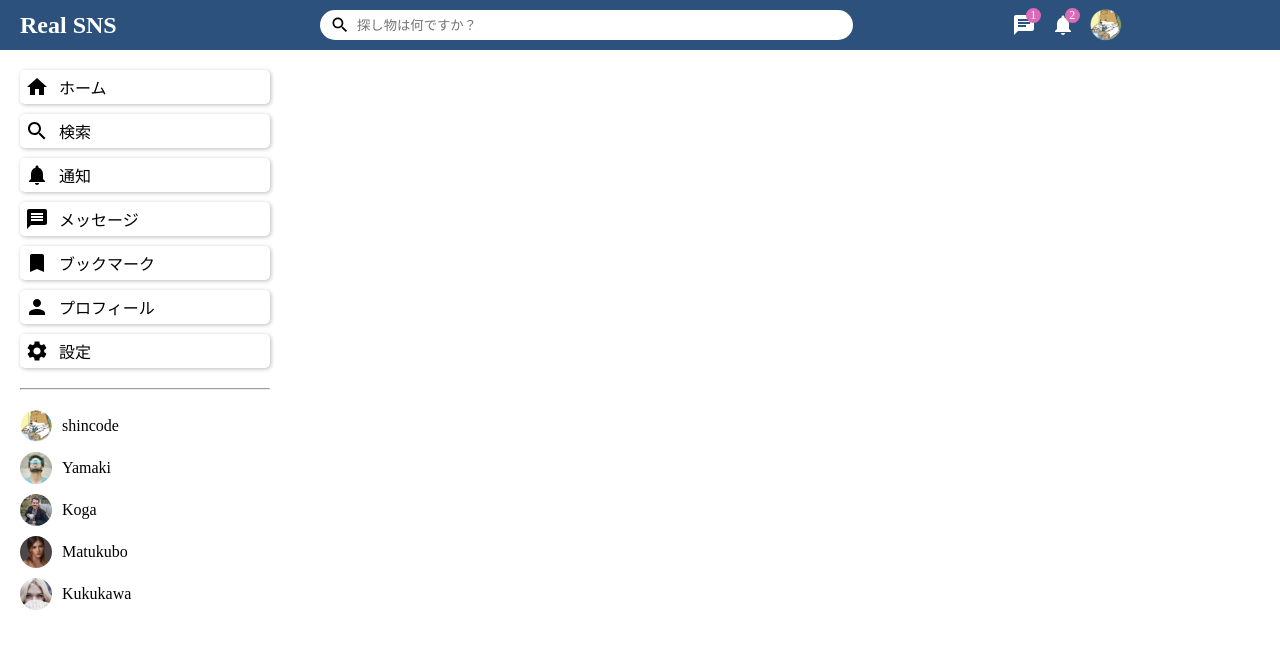
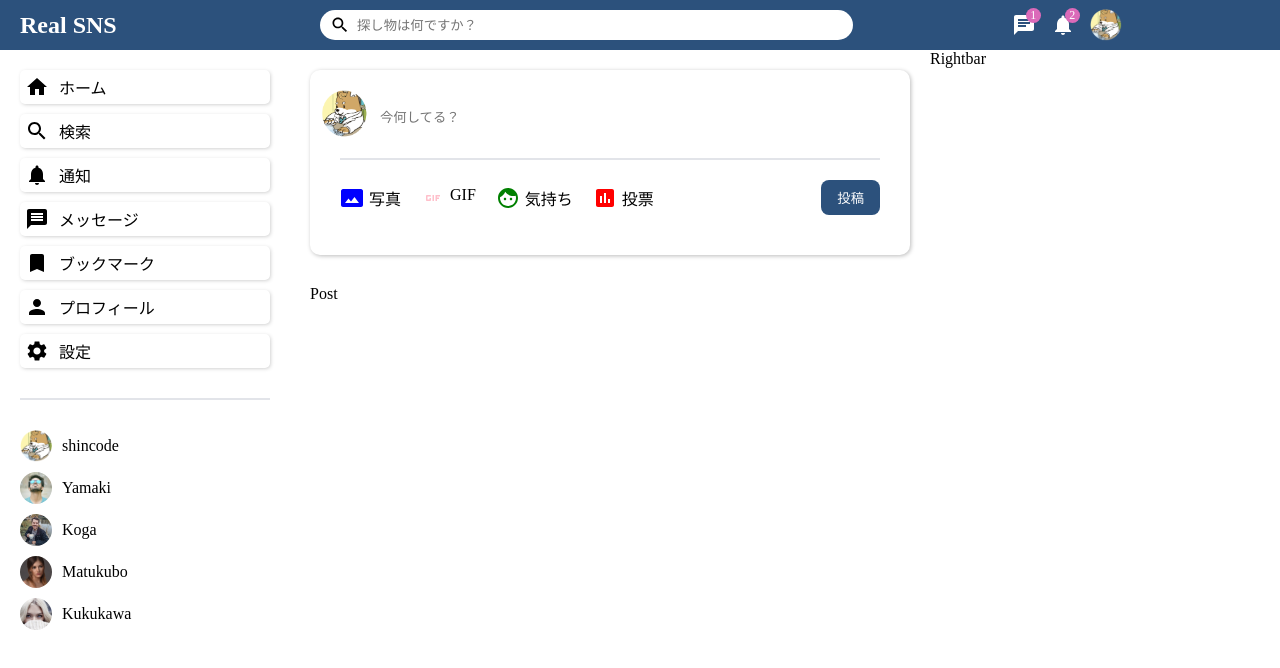
Before and after one commit to TaroAri/real-sns-frontend, a React (Create React App) app: page / in a window 1280 px wide. Shown: the top 668 px of the page. Built offline with nearby package versions, Linux system fonts and the light colour scheme.

Commit message:
各種コンポーネントの雛形作成＆TimelineとShareコンポーネントの作成

```diff
--- /dev/null
+++ b/src/components/post/Post.jsx
@@ -0,0 +1,6 @@
+import React from "react";
+import "./Post.css";
+
+export default function Post() {
+  return <div>Post</div>;
+}
--- /dev/null
+++ b/src/components/rightbar/Rightbar.css
@@ -0,0 +1,3 @@
+.rightbarContainer {
+  flex: 3.5;
+}
--- /dev/null
+++ b/src/components/rightbar/Rightbar.jsx
@@ -0,0 +1,6 @@
+import React from "react";
+import "./Rightbar.css";
+
+export default function Rightbar() {
+  return <div className="rightbarContainer">Rightbar</div>;
+}
--- /dev/null
+++ b/src/components/share/Share.css
@@ -0,0 +1,72 @@
+.shareContainer {
+  padding: 20px 10px;
+  margin-bottom: 30px;
+  border-radius: 10px;
+  box-shadow: 1px 1px 4px rgb(188, 188, 188);
+}
+
+.shareTextContainer {
+  display: flex;
+  align-items: center;
+  gap: 10px;
+}
+
+.userIcon {
+  width: 48px;
+  height: 48px;
+}
+
+.shareInput {
+  width: 100%;
+  border: none;
+  resize: none;
+  overflow-y: hidden;
+}
+
+.shareInput:focus {
+  outline: none;
+}
+
+.line {
+  margin: 20px 20px;
+  border: 0.1px solid #e2e4e9;
+}
+
+.shareActionsContainer {
+  display: flex;
+  justify-content: space-between;
+  align-items: center;
+  margin: 20px;
+}
+
+.postActions {
+  display: flex;
+  align-items: center;
+  gap: 20px;
+}
+
+.postActionsItem {
+  display: flex;
+  gap: 5px;
+}
+
+.postButton {
+  border: none;
+  padding: 8px 16px;
+  border-radius: 8px;
+  background-color: #2c517c;
+  color: white;
+  cursor: pointer;
+  transition:
+    opacity 0.15s,
+    transform 0.1s;
+}
+
+.postButton:hover {
+  opacity: 0.7;
+}
+
+.postButton:active {
+  opacity: 0.9;
+  transform: scale(0.95);
+}
--- /dev/null
+++ b/src/components/share/Share.jsx
@@ -0,0 +1,59 @@
+import React from "react";
+import { useState } from "react";
+import "./Share.css";
+import PhotoSizeSelectActualIcon from "@mui/icons-material/PhotoSizeSelectActual";
+import GifIcon from "@mui/icons-material/Gif";
+import FaceIcon from "@mui/icons-material/Face";
+import PollIcon from "@mui/icons-material/Poll";
+
+export default function Share({ _id, profilePicture }) {
+  const [postContent, setPostContent] = useState("");
+
+  //投稿処理　[[未完成]]
+  const handlePostSubmit = (_id) => {
+    console.log(postContent);
+  };
+
+  return (
+    <div className="shareContainer">
+      <div className="shareTextContainer">
+        <img
+          src={"/assets/person/" + profilePicture + ".jpeg"}
+          alt=""
+          className="userIcon"
+        />
+        <textarea
+          className="shareInput"
+          placeholder="今何してる？"
+          rows={1}
+          value={postContent}
+          onChange={(e) => setPostContent(e.target.value)}
+        />
+      </div>
+      <hr className="line" />
+      <div className="shareActionsContainer">
+        <div className="postActions">
+          <div className="photo postActionsItem">
+            <PhotoSizeSelectActualIcon sx={{ color: "blue" }} />
+            <p>写真</p>
+          </div>
+          <div className="gif postActionsItem">
+            <GifIcon sx={{ color: "pink" }} />
+            <p>GIF</p>
+          </div>
+          <div className="feelings postActionsItem">
+            <FaceIcon sx={{ color: "green" }} />
+            <p>気持ち</p>
+          </div>
+          <div className="vote postActionsItem">
+            <PollIcon sx={{ color: "red" }} />
+            <p>投票</p>
+          </div>
+        </div>
+        <button className="postButton" onClick={() => handlePostSubmit(_id)}>
+          投稿
+        </button>
+      </div>
+    </div>
+  );
+}
--- a/src/components/sidebar/Sidebar.css
+++ b/src/components/sidebar/Sidebar.css
@@ -3,12 +3,12 @@ li {
 }
 
 .sidebarContainer {
-  width: 250px;
+  flex: 2.5;
   height: 100%;
   margin: 20px;
   display: flex;
   flex-direction: column;
-  gap: 20px;
+  gap: 30px;
 }
 
 .sidebarButtonItems {
@@ -25,12 +25,16 @@ li {
   gap: 10px;
   padding: 5px;
   border-radius: 5px;
-  box-shadow: 1px 1px 4px rgb(188, 188, 188);
-  transition: box-shadow 0.5s ease;
+  box-shadow: 1px 1px 4px -1px rgb(188, 188, 188);
+  transition: box-shadow 0.3s ease;
 }
 
 .sidebarButton:hover {
-  box-shadow: none;
+  box-shadow: 1px 1px 4px rgb(188, 188, 188);
+}
+
+.sidebarLine {
+  border: 1px solid #e2e4e9;
 }
 
 .sidebarUsers {
--- a/src/components/sidebar/Sidebar.jsx
+++ b/src/components/sidebar/Sidebar.jsx
@@ -52,7 +52,7 @@ export default function Sidebar() {
         </li>
       </ul>
 
-      <hr />
+      <hr className="sidebarLine" />
 
       <ul className="sidebarUsers">
         {loginUsers.map((loginUser) => (
--- /dev/null
+++ b/src/components/timeline/Timeline.css
@@ -0,0 +1,4 @@
+.timelineContainer {
+  flex: 6;
+  margin: 20px;
+}
--- /dev/null
+++ b/src/components/timeline/Timeline.jsx
@@ -0,0 +1,30 @@
+import React from "react";
+import Share from "../../components/share/Share";
+import Post from "../../components/post/Post";
+import "./Timeline.css";
+
+export default function Timeline() {
+  const user = {
+    _id: "69cda9773e1e29e06bff9d6e",
+    username: "Taro",
+    email: "Taro@gmail.com",
+    password: "abcdef",
+    profilePicture: "1",
+    coverPicture: "",
+    followers: ["69eb1e87734f83a2fe696ba0"],
+    followings: [],
+    idAdmin: false,
+    createdAt: "2026-04-01T23:25:43.119Z",
+    updatedAt: "2026-05-07T02:34:31.240Z",
+    __v: 0,
+  };
+
+  return (
+    <div className="timelineContainer">
+      <Share _id={user._id} profilePicture={user.profilePicture} />
+
+      <Post />
+      {/* 投稿の数だけ繰り返して表示する */}
+    </div>
+  );
+}
--- a/src/pages/home/Home.jsx
+++ b/src/pages/home/Home.jsx
@@ -1,6 +1,8 @@
 import React from "react";
 import Topbar from "../../components/topbar/Topbar";
 import Sidebar from "../../components/sidebar/Sidebar";
+import Timeline from "../../components/timeline/Timeline";
+import Rightbar from "../../components/rightbar/Rightbar";
 import "./Home.css";
 
 export default function Home() {
@@ -9,8 +11,8 @@ export default function Home() {
       <Topbar />
       <div className="homeContainer">
         <Sidebar />
-        {/* timeline */}
-        {/* righbar */}
+        <Timeline />
+        <Rightbar />
       </div>
     </>
   );
```
Also changed, not shown: src/components/post/Post.css (added).
